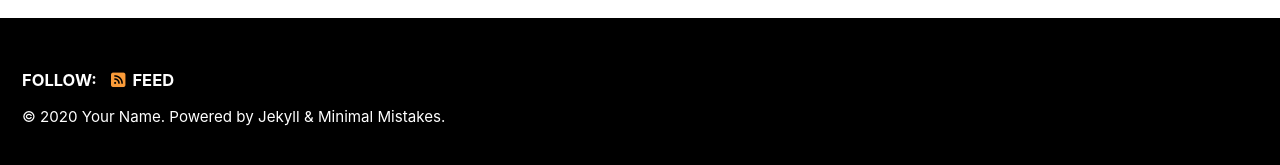
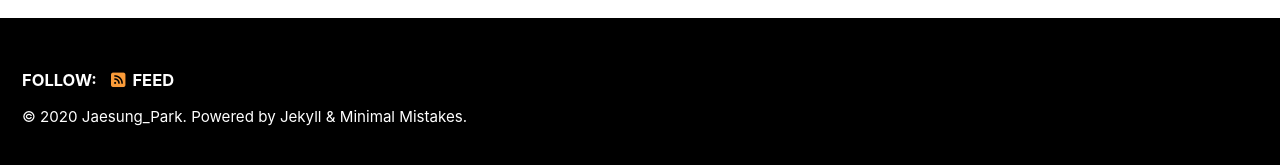
Before and after one commit to Qayin-PJS/Qayin-PJS.github.io, a Jekyll site: the page built from index.html, in a window 1280 px wide and 900 px high, scrolled down 222 px. Shown: the part 727-892 px from the top of the window. Built offline with Jekyll 4.4.1, drawn with Linux system fonts in a browser that asks for light colours; cached includes are drawn as plain includes; nearby versions of some CDN libraries; the list of posts is cut into pages by our own code; some of the changed text lies outside the part shown.

Commit message:
Update _config.yml

```diff
--- a/_config.yml
+++ b/_config.yml
@@ -16,14 +16,14 @@ minimal_mistakes_skin    : "contrast" # "air", "aqua", "contrast", "dark", "dirt
 
 # Site Settings
 locale                   : "en-US"
-title                    : "Site Title"
+title                    : "Jaesung_Park's page"
 title_separator          : "-"
 subtitle                 : # site tagline that appears below site title in masthead
-name                     : "Your Name"
-description              : "An amazing website."
-url                      : # the base hostname & protocol for your site e.g. "https://mmistakes.github.io"
+name                     : "Jaesung_Park"
+description              : "I wanna tell you for me."
+url                      : https://github.com/Qayin-PJS/Qayin-PJS.github.io
 baseurl                  : # the subpath of your site, e.g. "/blog"
-repository               : # GitHub username/repo-name e.g. "mmistakes/minimal-mistakes"
+repository               : Qayin-PJS/Qayin-PJS.github.io # GitHub username/repo-name e.g. "mmistakes/minimal-mistakes"
 teaser                   : # path of fallback teaser image, e.g. "/assets/images/500x300.png"
 logo                     : # path of logo image to display in the masthead, e.g. "/assets/images/88x88.png"
 masthead_title           : # overrides the website title displayed in the masthead, use " " for no title
```
